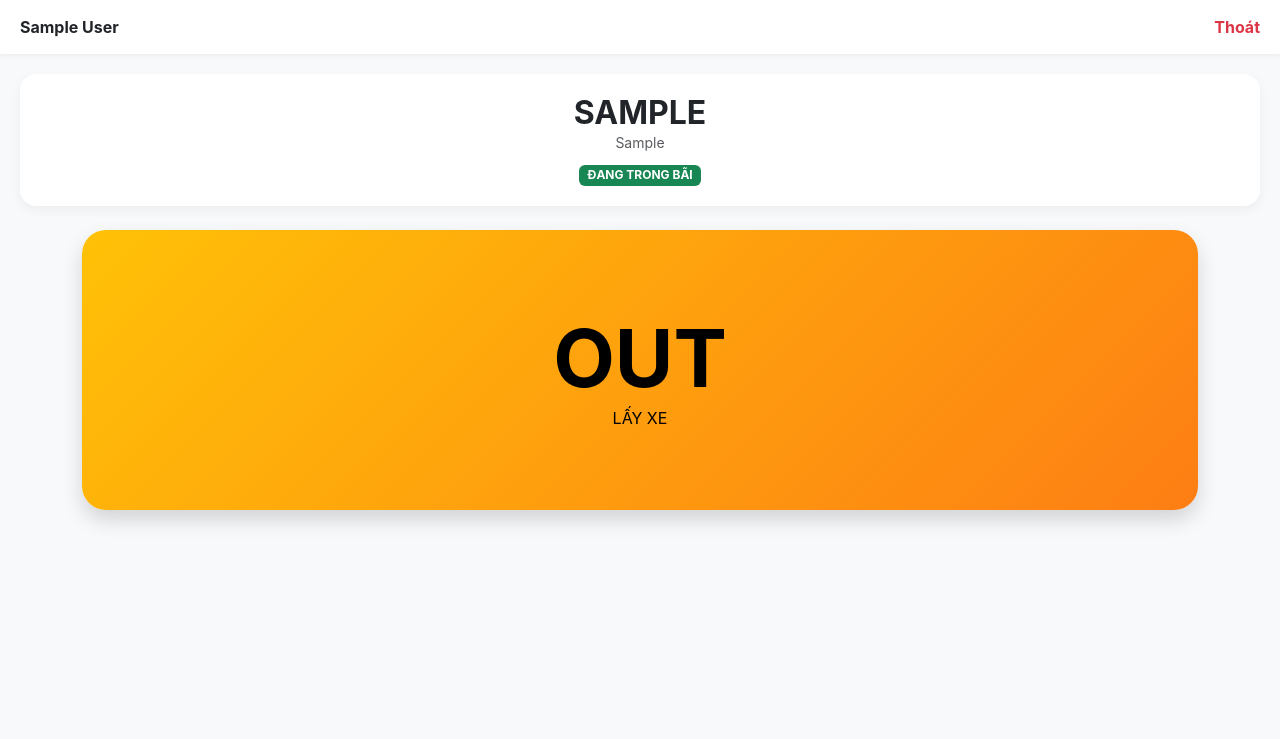
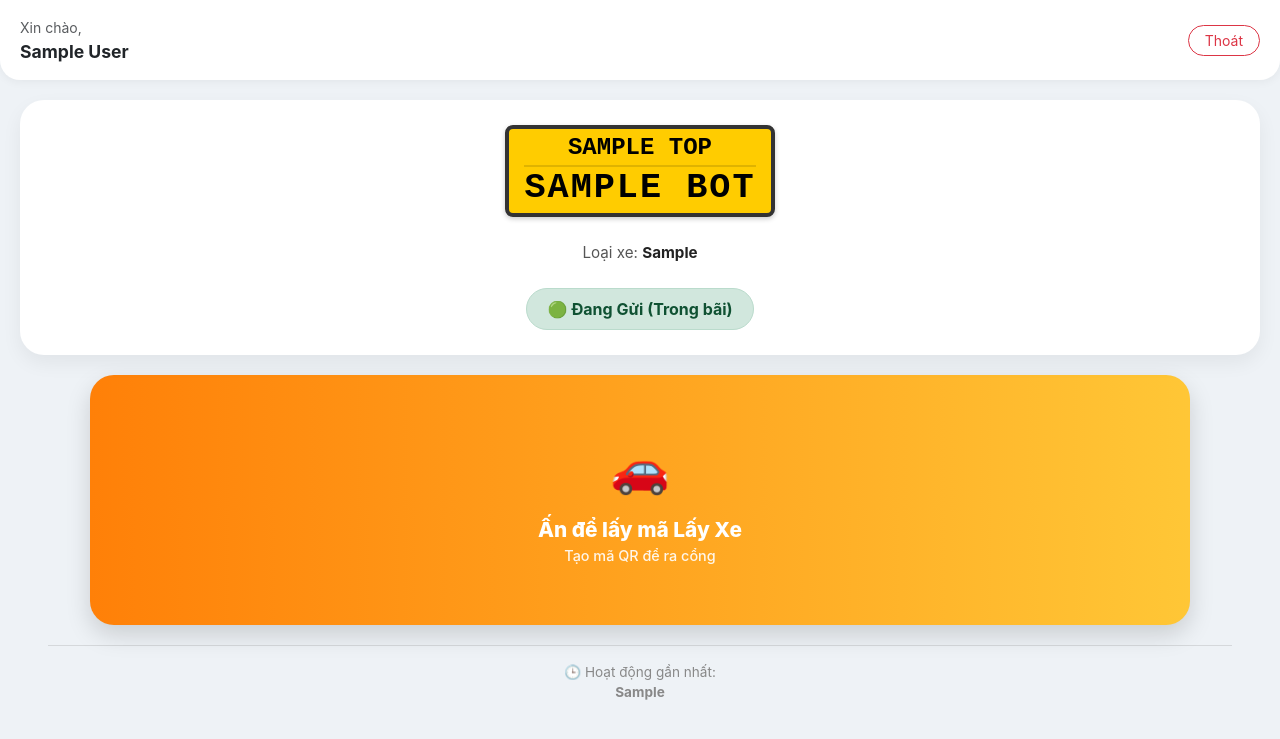
Before and after one commit to nhanxinh2004-dev/GuiXe, a Flask app: template templates/dashboard.html in a window 1280 px wide. Shown: the top 739 px of the page. Run offline with Flask 3, Linux system fonts and the light colour scheme; tables that the repository leaves empty hold one stand-in row (values such as "Sample post"); the template is opened without the code that fills it: values that come from a table or form of the project are taken from there, most other values are stand-ins (such as "Sample title", 1, 10 or a date in 2020); some libraries are stand-ins or nearby versions.

Commit message:
Add files via upload

```diff
--- a/app.py
+++ b/app.py
@@ -1,4 +1,4 @@
-# --- DÒNG 1 VÀ 2 BẮT BUỘC PHẢI Ở TRÊN CÙNG ---
+# --- BẮT BUỘC: DÒNG NÀY PHẢI Ở TRÊN CÙNG ---
 import eventlet
 eventlet.monkey_patch()
 
@@ -6,27 +6,28 @@ import os
 import hashlib
 import time
 from datetime import datetime, timedelta
-# Các import khác xuống dưới này
 from flask import Flask, render_template, request, jsonify, session, redirect, url_for
 from flask_sqlalchemy import SQLAlchemy
 from sqlalchemy.sql import func
+from sqlalchemy import desc
 from flask_socketio import SocketIO, emit, join_room
+from dotenv import load_dotenv
+load_dotenv()
 
 app = Flask(__name__)
 app.secret_key = os.environ.get('SECRET_KEY', 'super_secret_key_parking_demo')
 app.config['PERMANENT_SESSION_LIFETIME'] = timedelta(minutes=5)
 
-# CẤU HÌNH DATABASE (Lấy từ biến môi trường hoặc fallback về sqlite để test local)
+# Cấu hình DB: Ưu tiên lấy từ biến môi trường (Render), nếu không có thì dùng file nội bộ
 app.config['SQLALCHEMY_DATABASE_URI'] = os.environ.get('DATABASE_URL', 'sqlite:///parking.db')
 app.config['SQLALCHEMY_TRACK_MODIFICATIONS'] = False
 
 db = SQLAlchemy(app)
 
-# CẤU HÌNH SOCKETIO
-# cors_allowed_origins="*" để chấp nhận kết nối từ mọi tên miền (Render, localhost...)
+# Cấu hình SocketIO với async_mode là eventlet
 socketio = SocketIO(app, cors_allowed_origins="*", async_mode='eventlet')
 
-# --- ĐỊNH NGHĨA BẢNG (MODEL) ---
+# --- MODELS ---
 class User(db.Model):
     __tablename__ = 'users'
     cccd = db.Column(db.String(20), primary_key=True)
@@ -44,18 +45,53 @@ class ParkingLog(db.Model):
     action = db.Column(db.String(10))
     timestamp = db.Column(db.DateTime(timezone=True), server_default=func.now())
 
-# Hàm hash pin
 def hash_pin(pin):
     return hashlib.sha256(pin.encode()).hexdigest()
 
-# Hàm tạo DB (Chạy 1 lần đầu)
+def format_license_plate(plate):
+    """
+    Chuyển biển số "29A112345" thành 2 dòng:
+    Dòng 1: 29-A1
+    Dòng 2: 123.45
+    """
+    if not plate: return {"top": "--", "bot": "--"}
+
+    # Xóa ký tự đặc biệt, giữ lại chữ và số
+    clean_plate = ''.join(c for c in plate if c.isalnum()).upper()
+
+    # Logic cắt chuỗi cơ bản (dựa trên độ dài biển VN thường gặp)
+    # Ví dụ: 29A112345 (9 ký tự) -> 29A1 | 12345
+    # Ví dụ: 29A12345 (8 ký tự) -> 29A1 | 2345
+
+    if len(clean_plate) >= 8:
+        # Cắt 4 hoặc 5 số cuối làm dòng dưới
+        split_index = len(clean_plate) - 5 if len(clean_plate) == 9 else len(clean_plate) - 4
+
+        top = clean_plate[:split_index] # VD: 29A1
+        bot = clean_plate[split_index:] # VD: 12345
+
+        # Thêm dấu gạch ngang cho dòng trên: 29A1 -> 29-A1
+        if len(top) >= 4 and top[2].isalpha():
+             top = top[:2] + '-' + top[2:]
+
+        # Thêm dấu chấm cho dòng dưới: 12345 -> 123.45
+        if len(bot) == 5:
+            bot = bot[:3] + '.' + bot[3:]
+        elif len(bot) == 4:
+            bot = bot[:1] + '.' + bot[1:] # Hoặc tùy format 4 số
+
+        return {"top": top, "bot": bot}
+
+    return {"top": clean_plate, "bot": ""}
+
 with app.app_context():
     db.create_all()
 
-# --- MIDDLEWARE CHECK SESSION ---
+# --- MIDDLEWARE ---
 @app.before_request
 def check_session_timeout():
-    if request.endpoint in ['login', 'register', 'static', 'process_qr', 'index', 'host']:
+    # Bỏ qua các route không cần check session
+    if request.endpoint in ['login', 'register', 'static', 'index', 'host']:
         return
 
     if 'cccd' in session:
@@ -65,19 +101,15 @@ def check_session_timeout():
             session.clear()
             return redirect(url_for('login', timeout=1))
 
-# --- EVENT SOCKET ---
+# --- SOCKET EVENTS ---
 @socketio.on('join_room')
 def handle_join(data):
-    """
-    Khi Client vào màn hình QR, họ sẽ join vào 1 "phòng" riêng
-    Tên phòng chính là số CCCD của họ.
-    """
     room = data.get('cccd')
-    join_room(room)
-    print(f"Client {room} đã tham gia room nhận thông báo.")
+    if room:
+        join_room(room)
+        print(f"DEBUG: Client {room} đã vào phòng.")
 
 # --- ROUTES ---
-
 @app.route('/')
 def index():
     return redirect(url_for('login'))
@@ -88,8 +120,8 @@ def register():
         cccd = request.form['cccd']
         pin = request.form['pin']
 
-        # Check tồn tại
-        existing_user = User.query.get(cccd)
+        # SỬA LỖI LOGIC: Dùng db.session.get thay vì User.query.get
+        existing_user = db.session.get(User, cccd)
         if existing_user:
             return "Số CCCD đã tồn tại!", 400
 
@@ -112,16 +144,16 @@ def register():
 def login():
     msg = ""
     if request.args.get('timeout'):
-        msg = "Phiên đăng nhập hết hạn. Vui lòng nhập lại PIN."
+        msg = "Phiên làm việc hết hạn. Vui lòng đăng nhập lại."
 
     if request.method == 'POST':
         cccd = request.form['cccd']
         pin = request.form['pin']
 
-        user = User.query.get(cccd)
+        user = db.session.get(User, cccd)
         if user and user.pin_hash == hash_pin(pin):
             session['cccd'] = cccd
-            session['expire_at'] = int(time.time()) + 300
+            session['expire_at'] = int(time.time()) + 300 # 5 phút
             return redirect(url_for('dashboard'))
         else:
             msg = "Sai CCCD hoặc PIN!"
@@ -137,34 +169,56 @@ def logout():
 def dashboard():
     if 'cccd' not in session: return redirect(url_for('login'))
 
-    user = User.query.get(session['cccd'])
+    user = db.session.get(User, session['cccd'])
     if not user: return redirect(url_for('logout'))
 
+    # 2. Tính thời gian session còn lại
     remaining = session.get('expire_at', 0) - int(time.time())
     if remaining < 0: remaining = 0
 
-    return render_template('dashboard.html', user=user, remaining=remaining)
+    # 3. Lấy Lịch sử Gửi/Lấy gần nhất
+    last_log = ParkingLog.query.filter_by(cccd=user.cccd)\
+                .order_by(ParkingLog.timestamp.desc())\
+                .first()
+
+    last_activity = "Chưa có lịch sử"
+    if last_log:
+        # Chuyển đổi giờ UTC sang giờ Việt Nam (+7) nếu cần thiết
+        # Ở đây giả sử DB lưu UTC, ta cộng thêm 7h để hiển thị
+        vn_time = last_log.timestamp + timedelta(hours=7)
+        last_activity = vn_time.strftime("%H:%M %d/%m/%Y")
+        if last_log.action == "IN":
+            last_activity += " (Gửi xe)"
+        else:
+            last_activity += " (Lấy xe)"
+
+    # 4. Format biển số để hiển thị đẹp
+    plate_display = format_license_plate(user.license_plate)
+
+    return render_template('dashboard.html',
+                           user=user,
+                           remaining=remaining,
+                           last_activity=last_activity,
+                           plate_display=plate_display)
 
 @app.route('/host')
 def host():
     return render_template('host.html')
 
 # --- API ---
-
 @app.route('/api/generate_qr', methods=['POST'])
 def generate_qr():
     if 'cccd' not in session:
         return jsonify({'error': 'Unauthorized'}), 401
 
-    # Gia hạn session
+    # Gia hạn session thêm 5 phút
     session['expire_at'] = int(time.time()) + 300
     session.modified = True
 
-    user = User.query.get(session['cccd'])
+    user = db.session.get(User, session['cccd'])
     action = "IN" if user.status == 0 else "OUT"
     expire_qr = int(time.time()) + 300
 
-    # QR Format: CCCD|Action|Expire
     qr_data = f"{user.cccd}|{action}|{expire_qr}"
 
     return jsonify({
@@ -185,26 +239,24 @@ def process_qr():
     if int(time.time()) > expire_time:
         return jsonify({'error': 'QR đã hết hạn'}), 400
 
-    user = User.query.get(cccd_qr)
+    user = db.session.get(User, cccd_qr)
     if not user:
         return jsonify({'error': 'User không tồn tại'}), 404
 
-    # Logic check status
+    # Logic check trạng thái
     if action_qr == "IN" and user.status == 1:
-        return jsonify({'error': 'Xe đang ở trong bãi!'}), 409
+        return jsonify({'error': 'Xe đang ở TRONG bãi!'}), 409
     if action_qr == "OUT" and user.status == 0:
-        return jsonify({'error': 'Xe đang ở ngoài!'}), 409
+        return jsonify({'error': 'Xe đang ở NGOÀI bãi!'}), 409
 
-    # ĐOẠN NÀY QUAN TRỌNG: Khi Host bấm Confirm
+    # NẾU HOST BẤM XÁC NHẬN
     if data.get('confirm') == True:
-        # 1. Update DB
         user.status = 1 if action_qr == "IN" else 0
         new_log = ParkingLog(cccd=cccd_qr, action=action_qr)
         db.session.add(new_log)
         db.session.commit()
 
-        # 2. BẮN TÍN HIỆU WEBSOCKET VỀ CLIENT
-        # Gửi sự kiện 'confirmation_success' vào phòng của user đó
+        # Bắn Socket về Dashboard của User
         socketio.emit('confirmation_success', {'status': 'ok'}, to=cccd_qr)
 
         return jsonify({'success': True})
@@ -219,5 +271,4 @@ def process_qr():
     })
 
 if __name__ == '__main__':
-    # Thay app.run() bằng socketio.run()
-    socketio.run(app, debug=True, port=5000)
+    socketio.run(app, host='0.0.0.0', port=5000, debug=True)
--- a/requirements.txt
+++ b/requirements.txt
@@ -4,5 +4,6 @@ psycopg2-binary==2.9.9
 flask-socketio==5.3.6
 eventlet==0.35.2
 gunicorn==21.2.0
-greenlet>=3.0.0
+greenlet==3.0.3
 Werkzeug==3.0.1
+python-dotenv==1.2.1
--- a/templates/dashboard.html
+++ b/templates/dashboard.html
@@ -6,94 +6,169 @@
     <title>Trang Chủ</title>
     <link href="https://cdn.jsdelivr.net/npm/bootstrap@5.3.0/dist/css/bootstrap.min.css" rel="stylesheet">
     <script src="https://cdnjs.cloudflare.com/ajax/libs/qrcodejs/1.0.0/qrcode.min.js"></script>
-    <!-- THÊM THƯ VIỆN SOCKET.IO -->
     <script src="https://cdnjs.cloudflare.com/ajax/libs/socket.io/4.0.1/socket.io.js"></script>
     <style>
-        body { background-color: #f8f9fa; font-family: -apple-system, sans-serif; }
-        .app-header { background: white; padding: 15px 20px; display: flex; justify-content: space-between; align-items: center; box-shadow: 0 2px 5px rgba(0,0,0,0.05); }
-        .info-card { background: white; margin: 20px; padding: 20px; border-radius: 16px; text-align: center; box-shadow: 0 4px 12px rgba(0,0,0,0.05); }
-        .big-btn { width: 100%; aspect-ratio: 1/1; max-height: 280px; border-radius: 24px; border: none; color: white; display: flex; flex-direction: column; justify-content: center; align-items: center; box-shadow: 0 10px 20px rgba(0,0,0,0.15); transition: transform 0.1s; }
-        .big-btn:active { transform: scale(0.98); }
-        .btn-in { background: linear-gradient(135deg, #0d6efd, #0a58ca); }
-        .btn-out { background: linear-gradient(135deg, #ffc107, #fd7e14); color: black !important; }
+        body { background-color: #eef2f6; font-family: -apple-system, BlinkMacSystemFont, "Segoe UI", Roboto, sans-serif; }
+
+        /* Header */
+        .app-header { background: #fff; padding: 15px 20px; display: flex; justify-content: space-between; align-items: center; box-shadow: 0 2px 10px rgba(0,0,0,0.05); border-bottom-left-radius: 20px; border-bottom-right-radius: 20px;}
+
+        /* Card chứa thông tin */
+        .info-card { background: white; margin: 20px; padding: 25px 20px; border-radius: 24px; text-align: center; box-shadow: 0 8px 20px rgba(0,0,0,0.06); position: relative; overflow: hidden; }
+
+        /* Biển số xe Style */
+        .plate-box {
+            display: inline-block;
+            background: #ffcc00; /* Màu vàng biển dịch vụ hoặc #fff biển trắng */
+            border: 4px solid #333;
+            border-radius: 8px;
+            padding: 5px 15px;
+            color: #000;
+            font-family: 'Courier New', Courier, monospace; /* Font monospace cho giống số xe */
+            text-transform: uppercase;
+            box-shadow: 0 2px 5px rgba(0,0,0,0.2);
+            margin-bottom: 15px;
+            min-width: 180px;
+        }
+        .plate-top { font-size: 1.5rem; font-weight: 700; line-height: 1.2; border-bottom: 2px solid #00000020; padding-bottom: 2px; margin-bottom: 2px;}
+        .plate-bot { font-size: 2.2rem; font-weight: 800; line-height: 1.1; letter-spacing: 2px; }
+
+        /* Thông tin phụ */
+        .info-row { margin-top: 10px; font-size: 0.95rem; color: #555; }
+        .info-val { font-weight: bold; color: #222; }
+
+        /* Trạng thái */
+        .status-badge { font-size: 1rem; padding: 8px 20px; border-radius: 30px; font-weight: 700; margin-top: 15px; display: inline-block;}
+        .st-in { background: #d1e7dd; color: #0f5132; border: 1px solid #badbcc; } /* Xanh */
+        .st-out { background: #fff3cd; color: #664d03; border: 1px solid #ffecb5; } /* Vàng */
+
+        /* Nút bấm to */
+        .action-container { padding: 0 20px; }
+        .big-btn {
+            width: 100%; aspect-ratio: 1.2/1; max-height: 250px;
+            border-radius: 24px; border: none; color: white;
+            display: flex; flex-direction: column; justify-content: center; align-items: center;
+            box-shadow: 0 10px 25px rgba(0,0,0,0.15); transition: transform 0.1s;
+            background-size: 200% auto;
+        }
+        .big-btn:active { transform: scale(0.97); }
+
+        .btn-in {
+            background-image: linear-gradient(to right, #1D976C 0%, #93F9B9 51%, #1D976C 100%);
+        }
+        .btn-out {
+            background-image: linear-gradient(to right, #FF8008 0%, #FFC837 51%, #FF8008 100%);
+        }
+
+        .btn-icon { font-size: 3rem; margin-bottom: 10px; }
+        .btn-text { font-size: 1.3rem; font-weight: 800; }
+        .btn-sub { font-size: 0.9rem; opacity: 0.9; font-weight: 500; }
+
+        /* Footer Log */
+        .log-footer { text-align: center; margin-top: 20px; color: #888; font-size: 0.85rem; }
 
         /* QR Overlay */
-        #qrArea { background: white; position: fixed; top: 0; left: 0; width: 100%; height: 100%; z-index: 1000; padding: 30px; display: flex; flex-direction: column; align-items: center; justify-content: center; }
-
-        /* Loading Overlay khi check trạng thái */
-        #successOverlay { display: none; position: fixed; top:0; left:0; width:100%; height:100%; background: rgba(25, 135, 84, 0.95); z-index: 2000; flex-direction: column; justify-content: center; align-items: center; color: white; text-align: center;}
+        #qrArea { background: rgba(255,255,255,0.98); position: fixed; top: 0; left: 0; width: 100%; height: 100%; z-index: 1000; padding: 30px; display: flex; flex-direction: column; align-items: center; justify-content: center; backdrop-filter: blur(5px);}
+        #successOverlay { display: none; position: fixed; top:0; left:0; width:100%; height:100%; background: #198754; z-index: 2000; flex-direction: column; justify-content: center; align-items: center; color: white; text-align: center;}
     </style>
 </head>
 <body>
 
     <div class="app-header">
-        <div class="fw-bold">{{ user.full_name }}</div>
-        <a href="/logout" class="text-danger text-decoration-none fw-bold">Thoát</a>
+        <div>
+            <span class="text-muted small">Xin chào,</span><br>
+            <strong style="font-size: 1.1rem;">{{ user.full_name }}</strong>
+        </div>
+        <a href="/logout" class="btn btn-sm btn-outline-danger rounded-pill px-3">Thoát</a>
     </div>
 
     <div class="info-card">
-        <h2 class="text-uppercase fw-bold mb-0">{{ user.license_plate }}</h2>
-        <div class="text-muted small mb-2">{{ user.vehicle_type }}</div>
-        {% if user.status == 0 %}
-            <span class="badge bg-secondary">ĐANG Ở NGOÀI</span>
-        {% else %}
-            <span class="badge bg-success">ĐANG TRONG BÃI</span>
-        {% endif %}
+        <div class="plate-box">
+            <div class="plate-top">{{ plate_display.top }}</div>
+            <div class="plate-bot">{{ plate_display.bot }}</div>
+        </div>
+
+        <div class="info-row">
+            Loại xe: <span class="info-val">{{ user.vehicle_type }}</span>
+        </div>
+
+        <div class="mt-2">
+            {% if user.status == 0 %}
+                <span class="status-badge st-out">🔴 Đã Lấy (Xe ở ngoài)</span>
+            {% else %}
+                <span class="status-badge st-in">🟢 Đang Gửi (Trong bãi)</span>
+            {% endif %}
+        </div>
     </div>
 
-    <div class="container mt-4">
+    <div class="container action-container">
         {% if user.status == 0 %}
             <button onclick="createQR('IN')" class="big-btn btn-in">
-                <h1 class="fw-bold display-1 mb-0">IN</h1>
-                <span>GỬI XE</span>
+                <div class="btn-icon">🅿️</div>
+                <div class="btn-text">Ấn để lấy mã Gửi Xe</div>
+                <div class="btn-sub">Tạo mã QR để vào bãi</div>
             </button>
         {% else %}
             <button onclick="createQR('OUT')" class="big-btn btn-out">
-                <h1 class="fw-bold display-1 mb-0">OUT</h1>
-                <span>LẤY XE</span>
+                <div class="btn-icon">🚗</div>
+                <div class="btn-text">Ấn để lấy mã Lấy Xe</div>
+                <div class="btn-sub">Tạo mã QR để ra cổng</div>
             </button>
         {% endif %}
     </div>
 
+    <div class="log-footer">
+        <hr class="mx-5">
+        <div>🕒 Hoạt động gần nhất:</div>
+        <strong>{{ last_activity }}</strong>
+    </div>
+
     <div id="qrArea" style="display:none;">
-        <h3 id="qrTitle" class="fw-bold mb-4">...</h3>
-        <div class="p-3 bg-white border rounded shadow-sm">
-            <div id="qrcode"></div>
+        <h2 id="qrTitle" class="fw-bold mb-4 text-center">...</h2>
+
+        <div class="p-4 bg-white border rounded-4 shadow-lg text-center">
+            <div id="qrcode" class="mb-2"></div>
+            <small class="text-muted">Đưa mã này cho bảo vệ</small>
         </div>
+
         <div class="mt-4 text-center">
-            <div class="spinner-border text-primary" role="status"></div>
-            <p class="mt-2 text-muted">Đang chờ bảo vệ quét...</p>
+            <div class="spinner-border spinner-border-sm text-primary" role="status"></div>
+            <span class="text-dark fw-bold ms-2">Đang chờ xác nhận...</span>
         </div>
-        <button onclick="location.reload()" class="btn btn-secondary rounded-pill px-4 mt-4">Đóng lại</button>
+
+        <div class="mt-3 text-danger fw-bold" id="timerCount">05:00</div>
+
+        <button onclick="location.reload()" class="btn btn-light rounded-pill px-5 mt-4 border shadow-sm">Đóng</button>
     </div>
 
     <div id="successOverlay">
-        <div style="font-size: 5rem;">✅</div>
-        <h2>ĐÃ XÁC NHẬN!</h2>
-        <p>Hệ thống đang cập nhật...</p>
+        <div class="mb-3" style="font-size: 5rem; animation: bounce 0.5s;">✅</div>
+        <h2 class="fw-bold">THÀNH CÔNG!</h2>
+        <p>Yêu cầu đã được xác nhận.</p>
     </div>
+
+    <style>
+        @keyframes bounce { 0% {transform: scale(0);} 80% {transform: scale(1.1);} 100% {transform: scale(1);} }
+    </style>
 
     <script>
         let socket;
-        let currentExpectedAction = "";
+        let qrInterval;
 
-        // Kết nối Socket ngay khi vào trang
+        // Kết nối Socket
         function initSocket() {
-            socket = io(); // Kết nối tới server
+            socket = io();
+            socket.on('connect', function() {
+                socket.emit('join_room', { cccd: "{{ user.cccd }}" });
+            });
 
-            // Báo danh với Server: "Tôi là user có CCCD này"
-            socket.emit('join_room', { cccd: "{{ user.cccd }}" });
-
-            // LẮNG NGHE SỰ KIỆN: Khi Host xác nhận
+            // Khi Host xác nhận
             socket.on('confirmation_success', function(data) {
-                // Server báo xong -> Hiện màn hình xanh ngay lập tức
                 showSuccessAndReload();
             });
         }
 
         function createQR(actionType) {
-            currentExpectedAction = actionType;
-
             fetch('/api/generate_qr', {
                 method: 'POST',
                 headers: {'Content-Type': 'application/json'},
@@ -104,31 +179,49 @@
                 return res.json();
             })
             .then(data => {
-                // Hiện QR
                 document.getElementById('qrArea').style.display = 'flex';
-                document.getElementById('qrTitle').innerText = data.action_name;
-                document.getElementById('qrTitle').className = actionType === "IN" ? "text-primary fw-bold mb-4" : "text-warning fw-bold mb-4";
+                const title = document.getElementById('qrTitle');
+                title.innerText = data.action_name;
+                title.style.color = actionType === "IN" ? "#198754" : "#fd7e14"; // Xanh hoặc Cam
 
                 document.getElementById('qrcode').innerHTML = "";
                 new QRCode(document.getElementById("qrcode"), {
                     text: data.qr_data,
-                    width: 260,
-                    height: 260
+                    width: 250,
+                    height: 250
                 });
 
-                // Không cần polling nữa, đã dùng socket
+                startTimer(data.new_timeout);
             });
+        }
+
+        function startTimer(duration) {
+            let timer = duration, minutes, seconds;
+            clearInterval(qrInterval);
+            qrInterval = setInterval(function () {
+                minutes = parseInt(timer / 60, 10);
+                seconds = parseInt(timer % 60, 10);
+
+                minutes = minutes < 10 ? "0" + minutes : minutes;
+                seconds = seconds < 10 ? "0" + seconds : seconds;
+
+                document.getElementById('timerCount').textContent = minutes + ":" + seconds;
+
+                if (--timer < 0) {
+                    clearInterval(qrInterval);
+                    alert("Mã QR đã hết hạn!");
+                    window.location.reload();
+                }
+            }, 1000);
         }
 
         function showSuccessAndReload() {
             document.getElementById('successOverlay').style.display = 'flex';
-            // Đợi 1.5 giây cho user sướng rồi reload
             setTimeout(() => {
                 window.location.reload();
             }, 1500);
         }
 
-        // Chạy socket khi load trang
         window.onload = initSocket;
     </script>
 </body>
```
